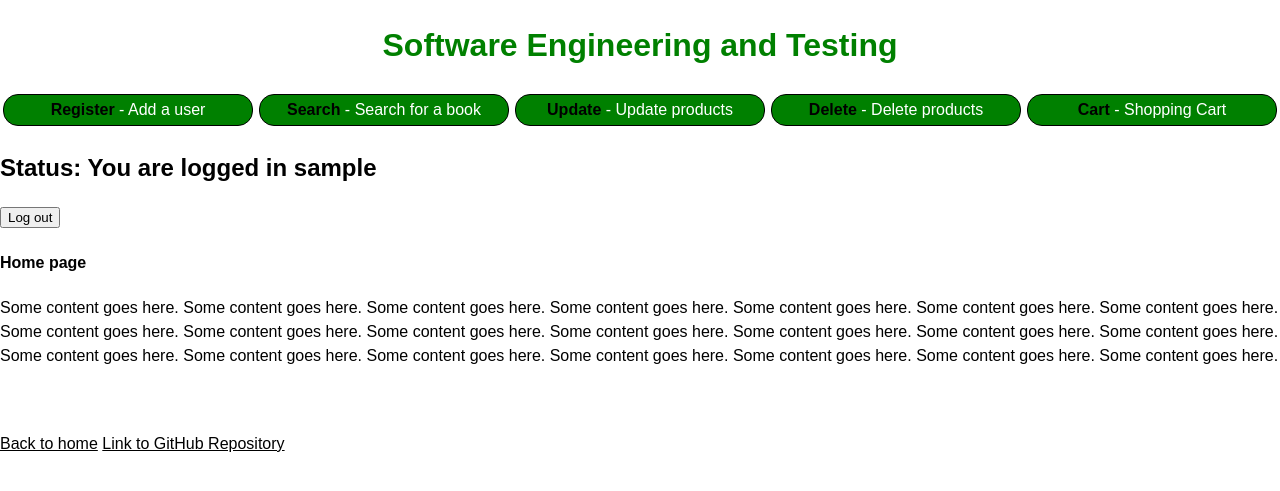
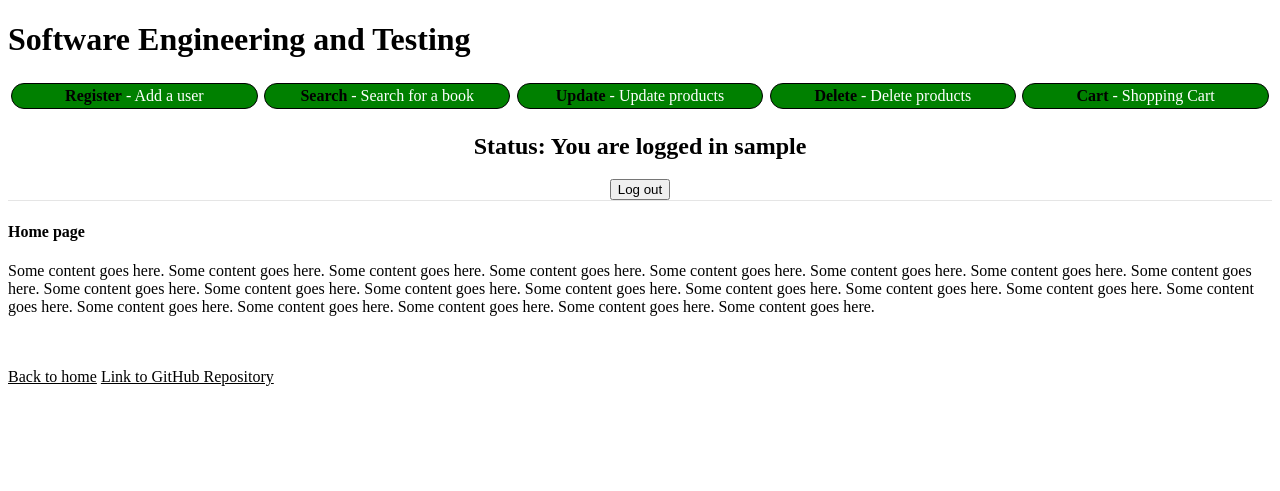
Before and after one commit to Luke-Daly/WebDev_Server_Project, a PHP site: page / in a window 1280 px wide. Shown: the top 491 px of the page. Run offline with PHP 8.4, Linux system fonts and the light colour scheme; the visitor is signed in with stand-in values (Sample User, id 1).

Commit message:
more updates to css

```diff
--- a/public/css/style.css
+++ b/public/css/style.css
@@ -1,15 +1,12 @@
-h1
+.mainarea
 {
     text-align: center;
-    font-family: Arial, sans-serif;
-    font-weight: bold;
-    color: green;
+    border-bottom: 1px solid #e5e5e5;
 }
-body
+.mainarea .btn
 {
-    font-family: Arial, sans-serif;
-    font-size: 16px;
-    line-height: 1.5;
-    margin: 0;
-    padding: 0;
+    padding: 14px 24px;
+    font-size: 21px;
+    background-color: green;
+    color: white;
 }
--- a/public/index.php
+++ b/public/index.php
@@ -1,5 +1,6 @@
 <?php include "templates/header.php"; ?>
     <div class="mainarea">
+        <link rel="stylesheet" href="css/style.css">
         <h2>Status: You are logged in  <?php echo $_SESSION['Username'];?> </h2>
 
         <form action="logout.php" method="post" name="Logout_Form" class="form-signin">
--- a/public/templates/header.php
+++ b/public/templates/header.php
@@ -14,7 +14,6 @@ if($_SESSION['Active'] == false)
     <meta http-equiv="x-ua-compatible" content="ie=edge" />
     <meta name="viewport" content="width=device-width, initial-scale=1" />
     <link rel="stylesheet" href="css/navbar.css">
-    <link rel="stylesheet" href="css/style.css">
     <title>Software Engineering and Testing</title>
 </head>
 <body>
```
